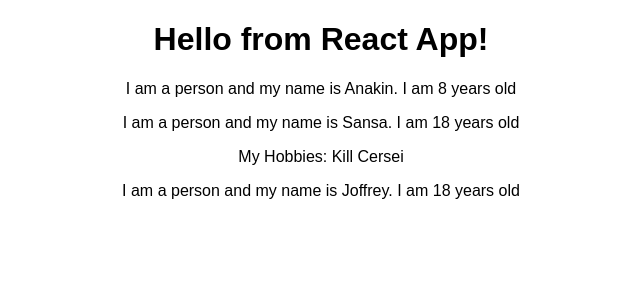
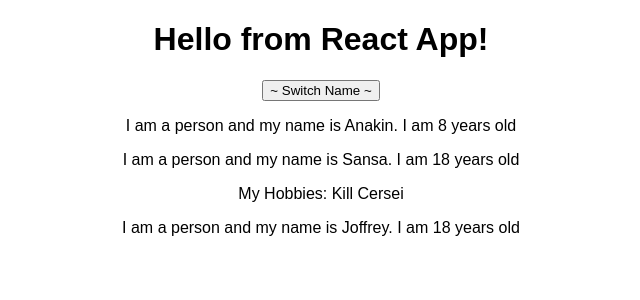
Before and after one commit to xyzst/useful-react-snippets, a React (Create React App) app: page / in a window 1280 px wide. Shown: the top 300 px of the page, without its empty margins (319-959 px from the left). Built offline with nearby package versions, Linux system fonts and the light colour scheme.

Commit message:
Add state property to App.js/root component; update readme with more notes

```diff
--- a/src/App.js
+++ b/src/App.js
@@ -3,15 +3,36 @@
 import Person from "./components/Person";
 
 class App extends Component {
+  state = {
+    persons: [
+      { name: "Anakin", age: 8 },
+      { name: "Sansa", age: 18 },
+      { name: "Joffrey", age: 18 }
+    ]
+  };
+
   render() {
     return (
       <div className="App">
         <h1>Hello from React App!</h1>
-        <Person name="Anakin" age="8" />
-        <Person name="Sansa" age="18">
+        <button>~ Switch Name ~</button>
+        {/* {this.state.persons.map(x => (
+          <Person name={x.name} age={x.age} />
+        ))} */}
+        <Person
+          name={this.state.persons[0].name}
+          age={this.state.persons[0].age}
+        />
+        <Person
+          name={this.state.persons[1].name}
+          age={this.state.persons[1].age}
+        >
           My Hobbies: Kill Cersei
         </Person>
-        <Person name="Joffrey" age="18" />
+        <Person
+          name={this.state.persons[2].name}
+          age={this.state.persons[2].age}
+        />
       </div>
     );
     // return React.createElement(
```
Also changed, not shown: 1 other file (tests, documents, lock files or other folders).
